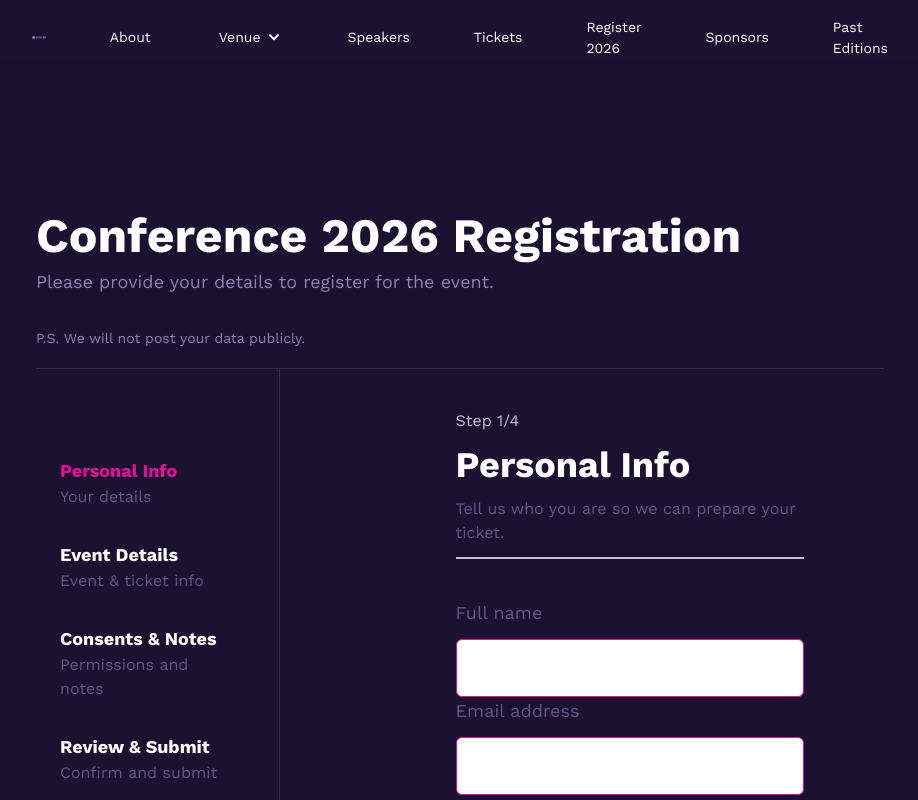
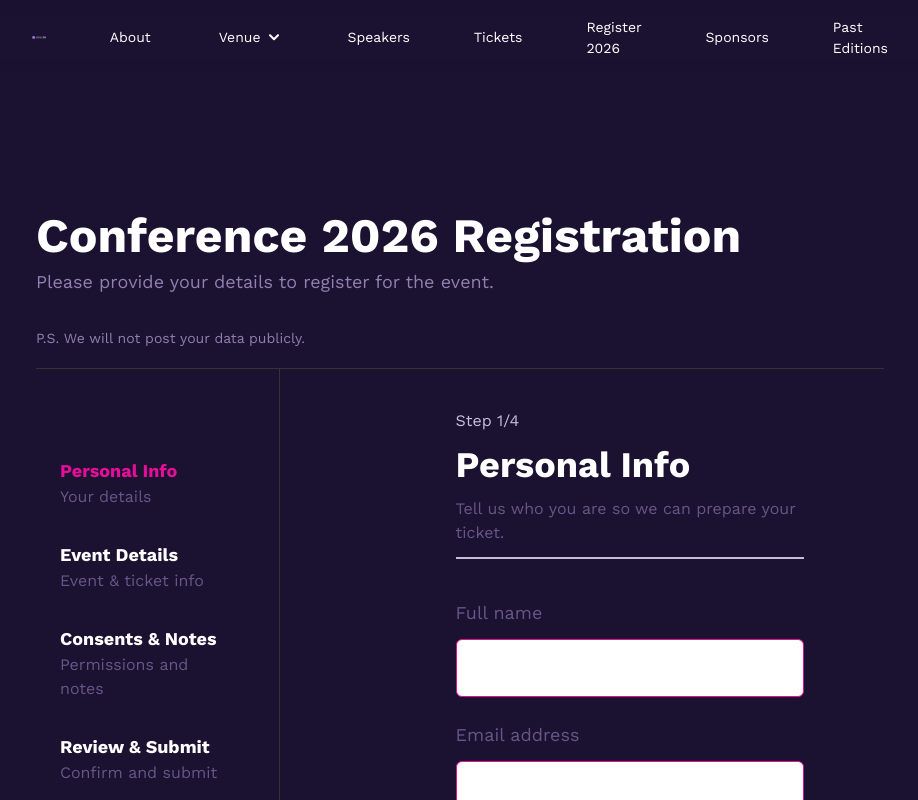
Before and after one commit to asyncapi/conference-website, a Next.js app: page /register/2026 in a window 1280 px wide. Shown: the top 800 px of the page, without its empty margins (180-1098 px from the left). Built offline with nearby package versions, Linux system fonts and the light colour scheme.

Commit message:
style: increase label spacing and ensure block-level layout across stepOne

```diff
--- a/components/Form/Registration/stepOne.tsx
+++ b/components/Form/Registration/stepOne.tsx
@@ -33,7 +33,7 @@ function StepOneRegistration({ setStep, setForm, data }: CfpStepProps): JSX.Elem
           onChange={(e) => setForm((prev: any) => ({ ...prev, fullName: e.target.value }))}
           data-test="reg-step-one-name"
         />
-        <label htmlFor="email" className="text-dark-600 text-lg mt-5">Email address</label>
+        <label htmlFor="email" className="text-dark-600 text-lg mt-6 block">Email address</label>
         <input
           id="email"
           required
```
